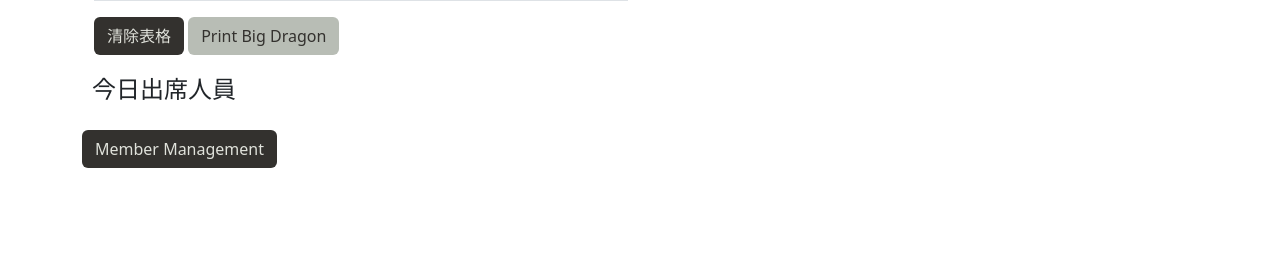
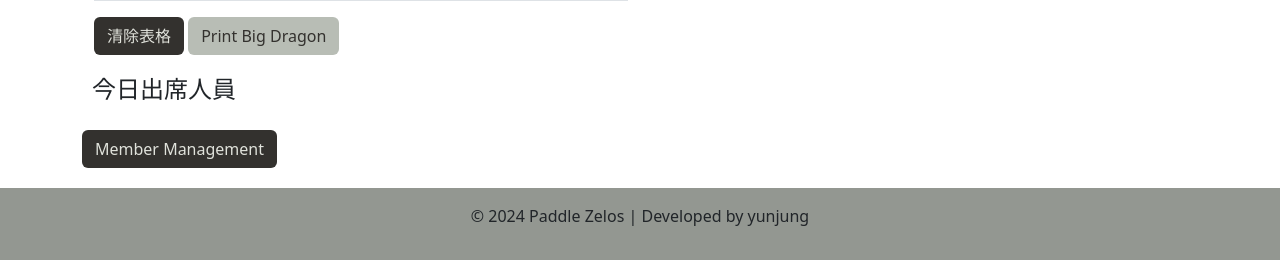
Before and after one commit to evafan1999/dragon-boat, a FastAPI app: page / in a window 1280 px wide. Shown: the part 923-1183 px from the top of the page. Before the commit the page ends 1091 px from the top, so only its background shows below. Run offline with FastAPI, Linux system fonts and the light colour scheme; data that the repository does not hold is empty.

Commit message:
add footer

```diff
--- a/templates/index.html
+++ b/templates/index.html
@@ -33,9 +33,6 @@
             <div class="col-12 col-md-6">
                 <label for="selectDate" class="form-label">Select Date:</label>
                 <select id="selectDate" class="form-select" onchange="onDateChange()"></select>
-            </div>
-            <div class="col-12 col-md-6">
-                <!-- <button onclick="getAttendance()" class="btn" style="margin-top: 10px; background-color: black; color: white;">Show Attendance</button> -->
             </div>
         </div>
         <div class="container" style="margin-top: 10px;">
@@ -101,10 +98,6 @@
                 </div>
             </div>
         </div>
-        <!-- <div class="container mt-3">
-            <button onclick="exportTableToImage('bigDragonTableContainer', '大龍')" class="btn" style="margin-bottom: 10px; background-color: green; color: white;">Print Big Dragon</button>
-            <button onclick="exportTableToImage('smallDragonTableContainer', '小龍')" class="btn" style="margin-bottom: 10px; background-color: blue; color: white;">Print Small Dragon</button>
-        </div> -->
         <h4 style="padding: 10px;">今日出席人員</h4>
         <div id="attendanceList" class="mt-3"></div>
         <div id="loading" style="display:none;">Loading...</div>
@@ -112,6 +105,11 @@
     <div class="container mt-3">
         <button onclick="window.location.href='/members'" class="btn" style="background-color: #33312E; color: #E0E2DB;">Member Management</button>
     </div>
+    <footer style="background-color: #b8bdb5; margin-top: 20px;">
+        <div class="text-center p-3" style="background-color: #00000033;">
+            <p>&copy; 2024 Paddle Zelos | Developed by yunjung</p>
+        </div>
+    </footer>
     <script>
         let currentDate = null;
 
@@ -201,6 +199,7 @@
             }
         }
 
+        // Populate select dropdown with members
         function populateSpecialOptions(leftId, rightId, allPresentMembers, allAbsentMembers) {
             const selectLeft = document.getElementById(leftId);
             const selectRight = document.getElementById(rightId);
@@ -229,6 +228,7 @@
             optgroupAbsentRight.label = '未登記出席';
             selectRight.appendChild(optgroupAbsentRight);
 
+            // Populate options
             allPresentMembers.forEach(member => {
                 const option = document.createElement('option');
                 option.text = member.name;
@@ -238,6 +238,7 @@
                 optgroupPresentRight.appendChild(option.cloneNode(true));
             });
 
+            // Populate options
             allAbsentMembers.forEach(member => {
                 const option = document.createElement('option');
                 option.text = member.name;
@@ -247,12 +248,14 @@
                 optgroupAbsentRight.appendChild(option.cloneNode(true));
             });
 
+            // Add event listeners
             selectLeft.addEventListener('change', disableSelectedOptions);
             selectRight.addEventListener('change', disableSelectedOptions);
             selectLeft.addEventListener('change', calculateWeights);
             selectRight.addEventListener('change', calculateWeights);
         }
 
+        // Populate select dropdown with members
         function populateOptions(leftId, rightId, bigDragonLeftMembers, bigDragonRightMembers, smallDragonLeftMembers, smallDragonRightMembers, allAbsentMembers) {
             const selectLeft = document.getElementById(leftId);
             const selectRight = document.getElementById(rightId);
@@ -330,12 +333,14 @@
                 optgroupOthersRight.appendChild(option.cloneNode(true));
             });
 
+            // Add event listeners
             selectLeft.addEventListener('change', disableSelectedOptions);
             selectRight.addEventListener('change', disableSelectedOptions);
             selectLeft.addEventListener('change', calculateWeights);
             selectRight.addEventListener('change', calculateWeights);
         }
 
+        // Populate select dropdown with helmsman
         function populateHelmsmanOptions(helmsmanId, allPresentMembers, allAbsentMembers) {
             const selectHelmsman = document.getElementById(helmsmanId);
             selectHelmsman.innerHTML = '';
@@ -372,6 +377,7 @@
             selectHelmsman.addEventListener('change', disableSelectedOptions);
         }
 
+        // Disable selected options in other selects
         function disableSelectedOptions() {
             const allSelects = document.querySelectorAll('select');
             const selectedOptions = new Set();
@@ -396,6 +402,7 @@
             });
         }
 
+        // Calculate total weights
         function calculateWeights() {
             let leftWeight = 0;
             let rightWeight = 0;
@@ -453,6 +460,7 @@
             selectDate.addEventListener('change', onDateChange);
         }
 
+        // Save state when date changes
         function onDateChange() {
             const selectDate = document.getElementById('selectDate').value;
             if (selectDate !== currentDate) {
@@ -460,6 +468,7 @@
             }
         }
 
+        // Save state to local storage
         function saveState(date) {
             if (!date) return;
             const state = {
@@ -476,6 +485,7 @@
             localStorage.setItem(date, JSON.stringify(state));
         }
 
+        // Load state from local storage
         function loadState(date) {
             const state = JSON.parse(localStorage.getItem(date));
             if (!state) return;
@@ -488,6 +498,7 @@
             disableSelectedOptions(); // 確保在加載狀態時禁用選項
         }
 
+        // Clear table
         function clearTable(containerId) {
             if (confirm("確定要清空目前的名單嗎？")) {
                 const container = document.getElementById(containerId);
```
Also changed, not shown: mydatabase.db.
